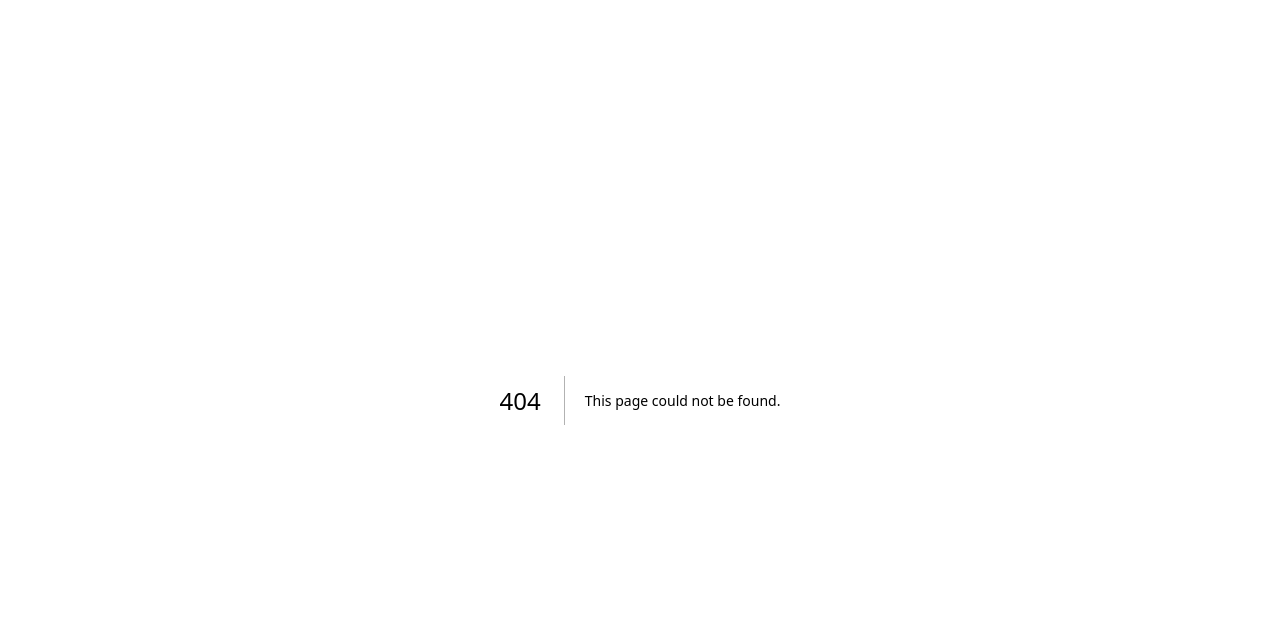
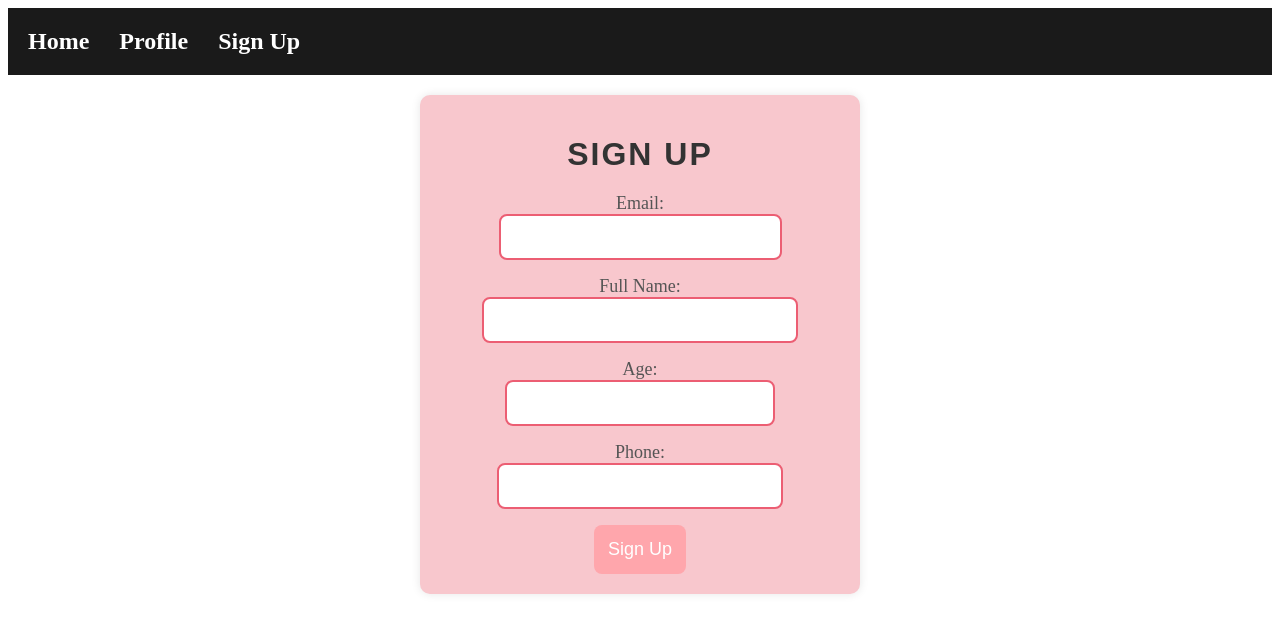
Before and after one commit to MayaAtwan/Hackthon, a Next.js app: page /signup in a window 1280 px wide. Before the commit this address had no page. Shown: the top 632 px of the page. Built offline with nearby package versions, Linux system fonts and the light colour scheme.

Commit message:
adding sign up

```diff
--- a/Components/Navbar.js
+++ b/Components/Navbar.js
@@ -16,6 +16,11 @@ export default function Navbar() {
             <span>Profile</span>
           </Link>
         </li>
+        <li>
+          <Link href="/signup">
+            <span>Sign Up</span>
+          </Link>
+        </li>
       </ul>
     </nav>
   );
--- /dev/null
+++ b/Style/signup.module.css
@@ -0,0 +1,61 @@
+/* styles/signup.module.css */
+.container {
+    max-width: 400px;
+    margin: 20px auto;
+    padding: 20px;
+    text-align: center;
+    background-color: #f8c7cd; /* Pink background color */
+    border-radius: 10px; /* Rounded corners */
+    box-shadow: 0 0 10px rgba(0, 0, 0, 0.1); /* Box shadow for a modern look */
+  }
+
+  .container h1 {
+    font-size: 32px;
+    color: #333; /* Dark text color */
+    margin-bottom: 20px;
+    font-family: 'Arial', sans-serif; /* Optional: Specify a custom font */
+    text-transform: uppercase; /* Uppercase text */
+    letter-spacing: 2px; /* Add letter spacing */
+  }
+
+  .container form {
+    display: flex;
+    flex-direction: column;
+    align-items: center;
+  }
+
+  .container label {
+    font-size: 18px;
+    color: #555; /* Medium-dark text color */
+    margin-bottom: 8px;
+  }
+
+  .container input {
+    width: 100%;
+    padding: 12px;
+    margin-bottom: 16px;
+    border: 2px solid #ec5e73; /* Light pink border */
+    border-radius: 8px;
+    font-size: 16px;
+    box-sizing: border-box;
+    transition: border-color 0.3s ease;
+  }
+
+  .container input:focus {
+    border-color: #ff7184; /* Darker pink border on focus */
+  }
+
+  .container button {
+    background-color: #ffa6ac; /* Light pink background color */
+    color: #fff; /* White text color */
+    padding: 14px;
+    border: none;
+    border-radius: 8px;
+    cursor: pointer;
+    font-size: 18px;
+    transition: background-color 0.3s ease;
+  }
+
+  .container button:hover {
+    background-color: #ff6a7d; /* Slightly darker pink on hover */
+  }
--- a/style.module.css
+++ b/Style/style.module.css
@@ -44,6 +44,18 @@
   border-color: #ff6b81; /* Darker pink border on hover */
 }
 
+.Conyes {
+  background-color: #82e0aa; /* Light green for selected 'Yes' */
+  color: #333; /* Dark text color */
+  border-color: #2ecc71; /* Dark green border for selected 'Yes' */
+}
+
+.no {
+  background-color: #f1948a; /* Light red for selected 'No' */
+  color: #333; /* Dark text color */
+  border-color: #e74c3c; /* Dark red border for selected 'No' */
+}
+
 .score {
   margin-top: 30px;
   font-size: 24px;
--- a/pages/index.js
+++ b/pages/index.js
@@ -1,7 +1,7 @@
 // pages/index.js
 import React, { useState } from 'react';
 import questions from '../public/questionnaire.json';
-import styles from '../style.module.css';
+import styles from '../Style/style.module.css';
 import Navbar from '../Components/Navbar';
 
 export default function Home() {
@@ -10,9 +10,6 @@ export default function Home() {
 
   const handleSubmit = () => {
     // Calculate the score based on user responses
-    // (You need to implement the scoring logic here)
-
-    // For simplicity, let's just count the number of correct answers
     const newScore = Object.values(userResponses).filter(
       (response, index) => response === questions[index].answer
     ).length;
--- /dev/null
+++ b/pages/signup.js
@@ -0,0 +1,80 @@
+// pages/signup.js
+import React, { useState } from 'react';
+import Navbar from '../Components/Navbar';
+import styles from '../Style/style.module.css';
+import signupStyles from '../Style/signup.module.css';
+
+export default function SignUp() {
+  const [formData, setFormData] = useState({
+    email: '',
+    fullName: '',
+    age: '',
+    phone: '',
+  });
+
+  const handleChange = (e) => {
+    const { name, value } = e.target;
+    setFormData({
+      ...formData,
+      [name]: value,
+    });
+  };
+
+  const handleSubmit = (e) => {
+    e.preventDefault();
+    // Add your signup logic here, for example, send data to a server or perform validation
+    console.log('Form submitted:', formData);
+  };
+
+  return (
+    <div>
+      <Navbar />
+      <div className={`${styles.container} ${signupStyles.container}`}>
+        <h1>Sign Up</h1>
+        <form onSubmit={handleSubmit}>
+          <div className={signupStyles.formGroup}>
+            <label>Email:</label>
+            <input
+              type="email"
+              name="email"
+              value={formData.email}
+              onChange={handleChange}
+              required
+            />
+          </div>
+          <div className={signupStyles.formGroup}>
+            <label>Full Name:</label>
+            <input
+              type="text"
+              name="fullName"
+              value={formData.fullName}
+              onChange={handleChange}
+              required
+            />
+          </div>
+          <div className={signupStyles.formGroup}>
+            <label>Age:</label>
+            <input
+              type="number"
+              name="age"
+              value={formData.age}
+              onChange={handleChange}
+              required
+            />
+          </div>
+          <div className={signupStyles.formGroup}>
+            <label>Phone:</label>
+            <input
+              type="tel"
+              name="phone"
+              value={formData.phone}
+              onChange={handleChange}
+              required
+            />
+          </div>
+          <button type="submit">Sign Up</button>
+        </form>
+      </div>
+    </div>
+  );
+}
```
